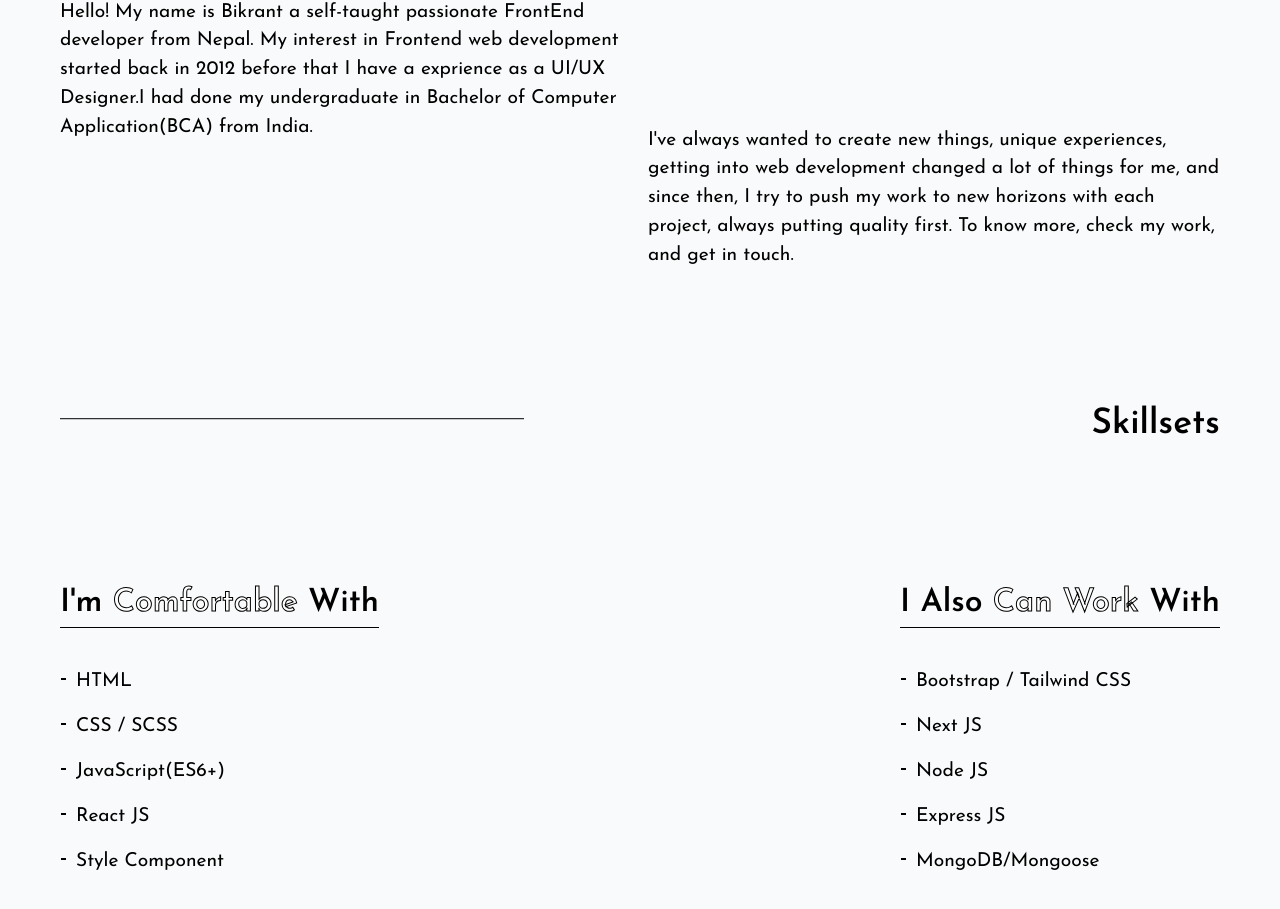
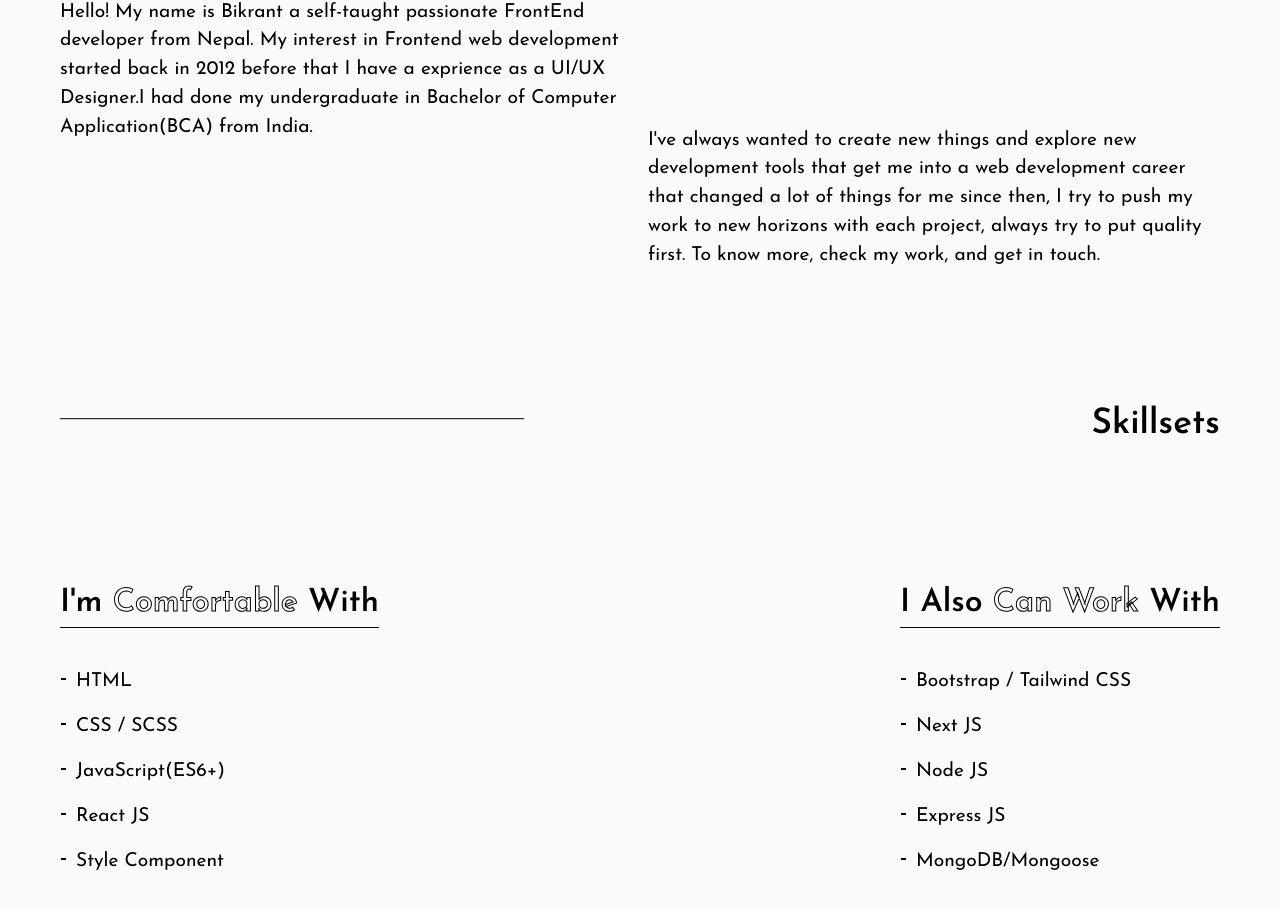
Before and after one commit to vikrantmalla/bikrant-malla.com.np, a Next.js app: page / in a window 1280 px wide. Shown: the part 835-1744 px from the top of the page. Built offline with nearby package versions, Linux system fonts and the light colour scheme.

Commit message:
Update AboutMe.jsx

```diff
--- a/components/intro/AboutMe.jsx
+++ b/components/intro/AboutMe.jsx
@@ -15,7 +15,7 @@ const AboutMe = () => {
                 <h1 className="headingleft ff-serif-jose fs-600">About me</h1>
                 <div className="aboutme">
                     <p className="ff-serif-jose fs-400">{`Hello!`} My name is Bikrant a self-taught passionate FrontEnd developer from Nepal. My interest in Frontend web development started back in 2012 before that I have a exprience as a UI/UX Designer.I had done my undergraduate in Bachelor of Computer Application(BCA) from India.</p>
-                    <p className="ff-serif-jose fs-400">{`I've`} always wanted to create new things, unique experiences, getting into web development changed a lot of things for me, and since then, I try to push my work to new horizons with each project, always putting quality first. To know more, check my work, and get in touch.</p>
+                    <p className="ff-serif-jose fs-400">{`I've`} always wanted to create new things and explore new development tools that get me into a web development career that changed a lot of things for me since then, I try to push my work to new horizons with each project, always try to put quality first. To know more, check my work, and get in touch.</p>
                 </div>
             </section>
             <section id="skill">
```
